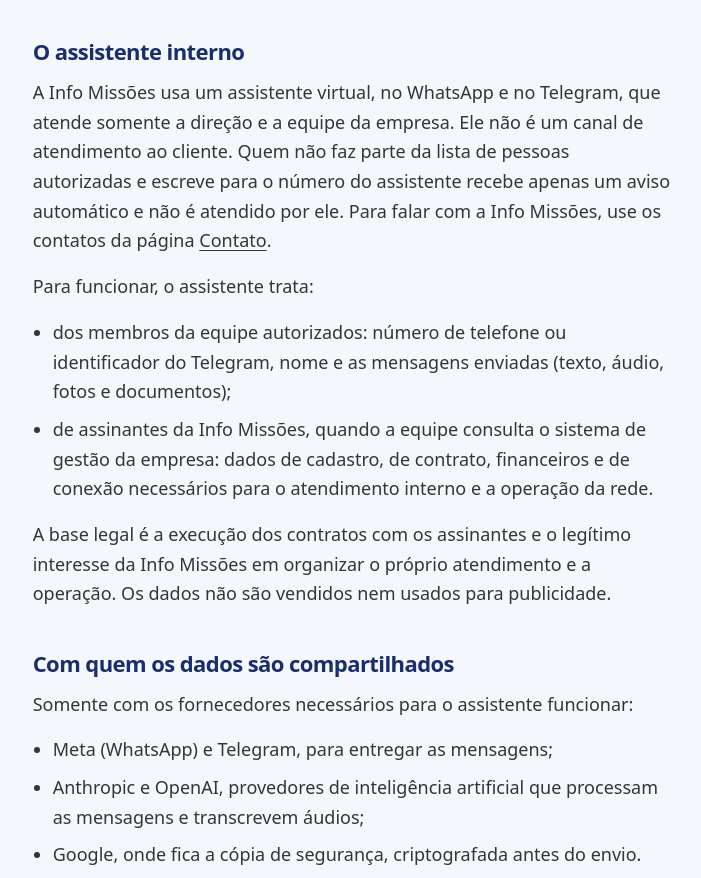
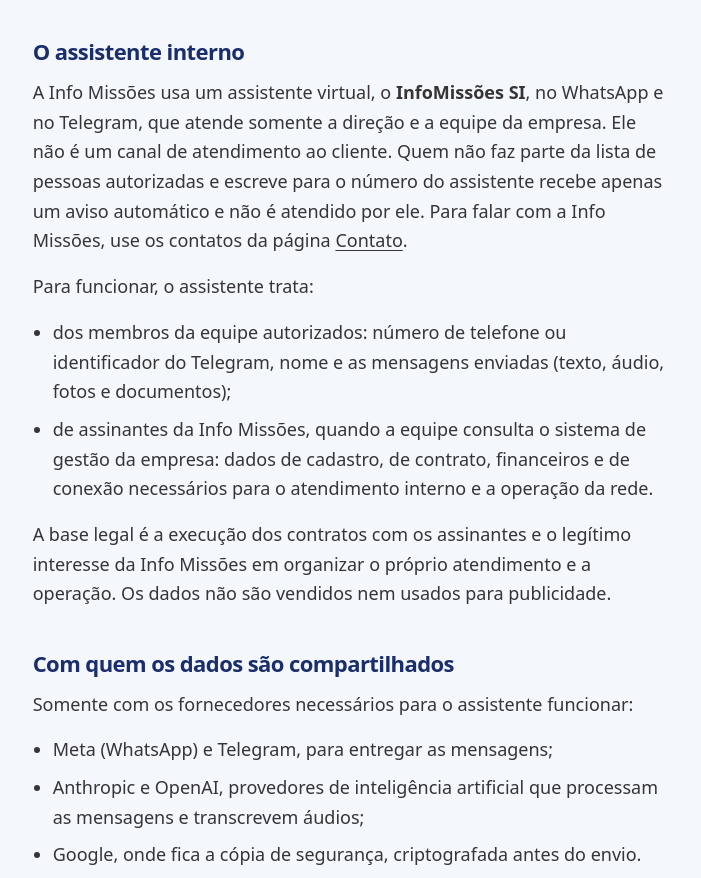
Before and after one commit to MuriloDPV/infomissoes-site, an Astro site: page /privacidade in a window 1280 px wide. Shown: the part 889-1767 px from the top of the page, without its empty margins (39-740 px from the left). Built offline with nearby package versions, Linux system fonts and the light colour scheme; Astro itself is replaced by a stand-in of ours; a web font is replaced by a local one.

Commit message:
privacidade: nome do assistente (InfoMissões SI)

```diff
--- a/src/pages/privacidade.astro
+++ b/src/pages/privacidade.astro
@@ -34,7 +34,7 @@
 
       <h2>O assistente interno</h2>
       <p>
-        A Info Missões usa um assistente virtual, no WhatsApp e no Telegram, que atende somente a direção e a
+        A Info Missões usa um assistente virtual, o <strong>InfoMissões SI</strong>, no WhatsApp e no Telegram, que atende somente a direção e a
         equipe da empresa. Ele não é um canal de atendimento ao cliente. Quem não faz parte da lista de pessoas
         autorizadas e escreve para o número do assistente recebe apenas um aviso automático e não é atendido
         por ele. Para falar com a Info Missões, use os contatos da página <a href="/contato/">Contato</a>.
```
